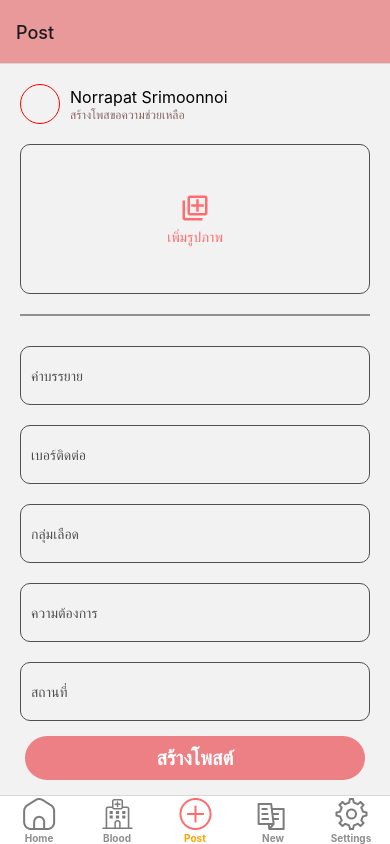
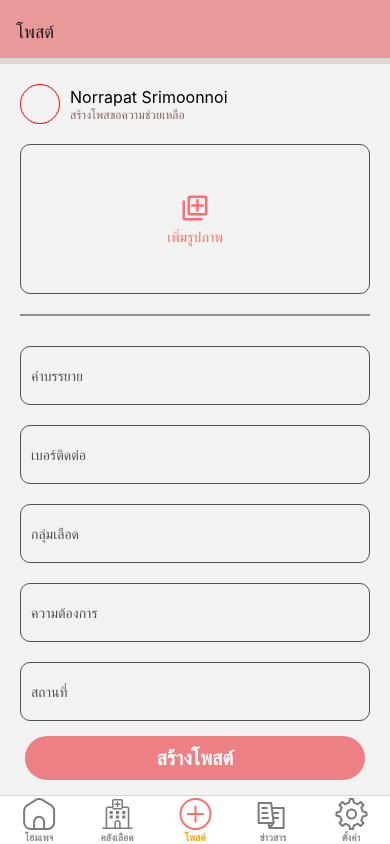
Before and after one commit to Phe-nix/BloodHubApp, a React Native app in the folder client/: screen /App in a window 390 px wide. Built offline with nearby package versions, Linux system fonts and the light colour scheme.

Commit message:
[update] AppNavigation
แก้ headerTab

```diff
--- a/client/src/navigation/AppNavigation.tsx
+++ b/client/src/navigation/AppNavigation.tsx
@@ -1,7 +1,7 @@
 import { createBottomTabNavigator } from '@react-navigation/bottom-tabs';
 import { getFocusedRouteNameFromRoute, useFocusEffect } from '@react-navigation/native';
 import React from 'react';
-import { Image } from 'react-native';
+import { Image, View } from 'react-native';
 
 import BloodScreen from '../screens/blood/BloodScreen';
 import HomeScreen from '../screens/home/HomeScreen';
@@ -40,6 +40,10 @@ const AppNavigation = ({ route }: any) => {
         tabBarLabelStyle: {
           fontWeight: 'bold',
         },
+        headerBackgroundContainerStyle: {
+          borderBottomWidth: 5, // เพิ่ม underline ด้านล่างของ Header
+          borderBottomColor: '#D9D9D9', // สีของ underline
+        },
         tabBarIcon: ({ focused }) => {
           const tabName = route.name;
           const tintColor = focused ? '#FF6D6E' : '#7B7B7B';
@@ -66,16 +70,40 @@ const AppNavigation = ({ route }: any) => {
               break;
           }
 
-          return <Image source={iconSource} style={{ tintColor }} />;
+          return (
+            <View style={{justifyContent: 'center', alignItems: 'center'}}>
+              <Image source={iconSource} style={{ tintColor }} />
+            </View>
+          );
         },
       })}
 
     >
-      <Tab.Screen name="Home" component={HomeScreen} />
-      <Tab.Screen name="Blood" component={BloodScreen} />
-      <Tab.Screen name="Post" component={PostScreen} />
-      <Tab.Screen name="New" component={NewScreen} />
-      <Tab.Screen name="Settings" component={SettingScreen} />
+      <Tab.Screen name="Home" component={HomeScreen}
+        options={{
+          title: 'โฮมเพจ'
+        }}
+      />
+      <Tab.Screen name="Blood" component={BloodScreen}
+        options={{
+          title: 'คลังเลือด'
+        }}
+      />
+      <Tab.Screen name="Post" component={PostScreen}
+        options={{
+          title: 'โพสต์',
+        }}
+      />
+      <Tab.Screen name="New" component={NewScreen}
+        options={{
+          title: 'ข่าวสาร'
+        }}
+      />
+      <Tab.Screen name="Settings" component={SettingScreen}
+        options={{
+          title: 'ตั้งค่า'
+        }}
+      />
     </Tab.Navigator>
   );
 };
```
